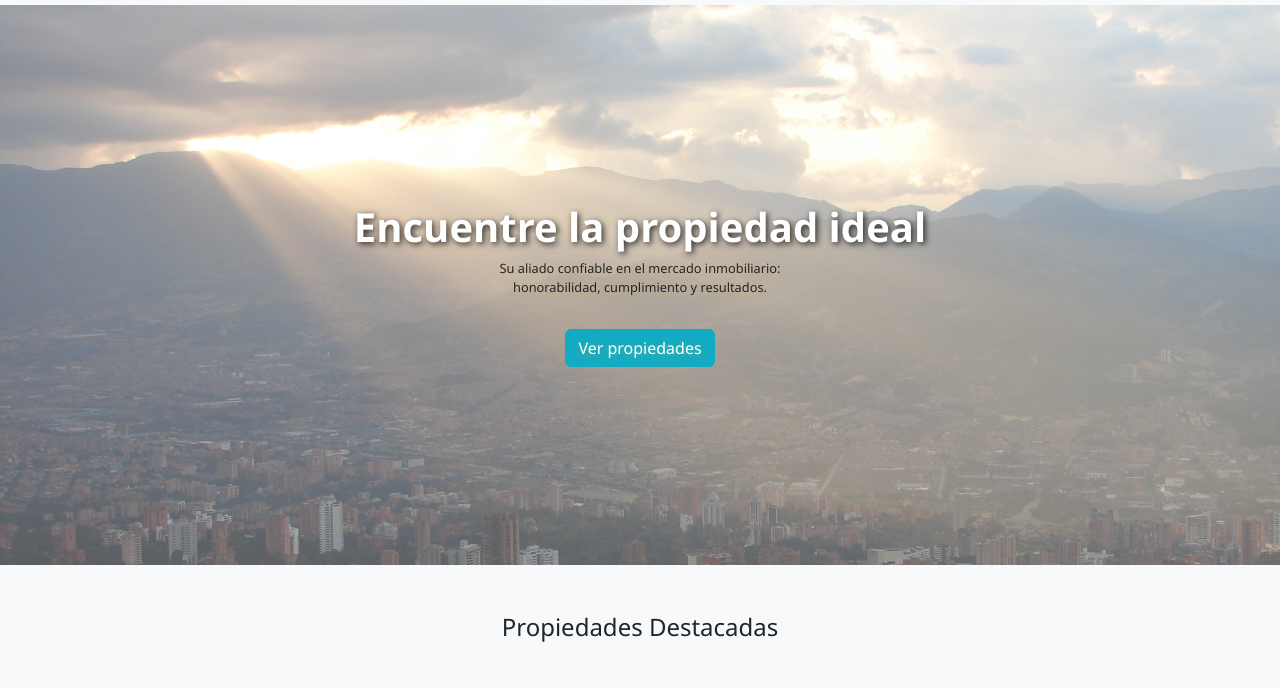
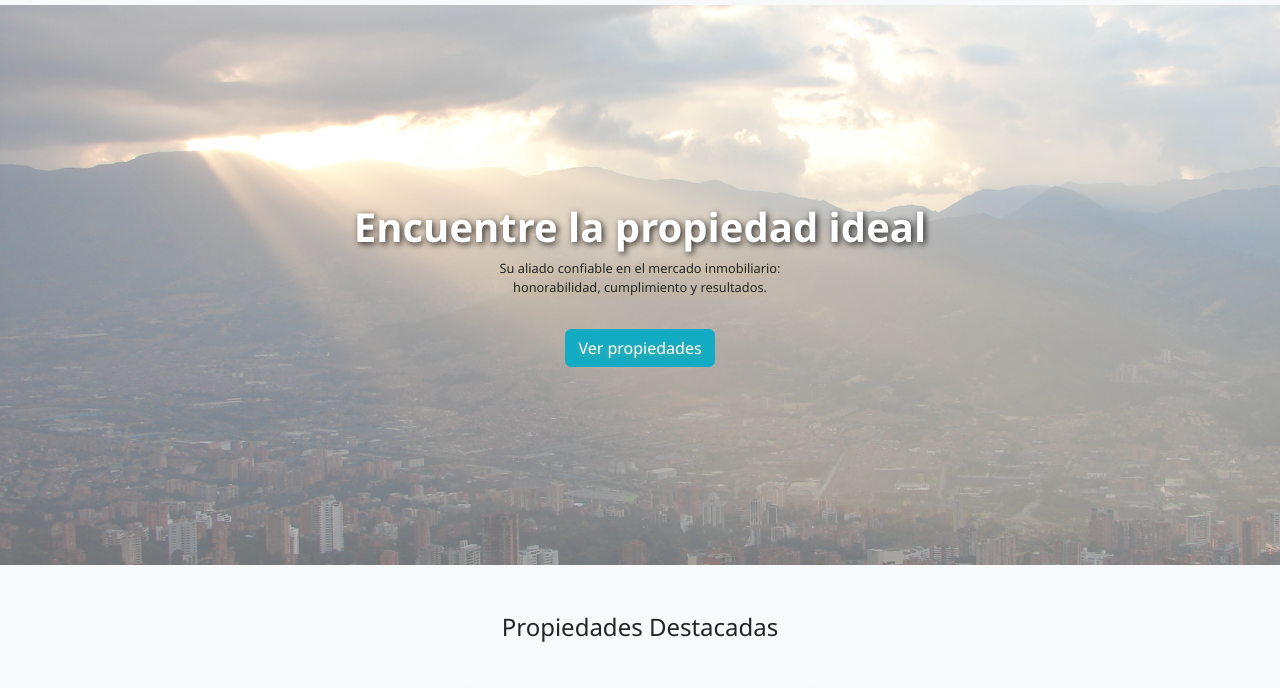
Before and after one commit to DiegoFPZ/paez_r_inmobiliaria, a plain HTML site: page index.html in a window 1280 px wide. Shown: the part 71-759 px from the top of the page. Drawn offline with nearby package versions, Linux system fonts and the light colour scheme.

Commit message:
arreglo hero imagen

```diff
--- a/assets/css/style.css
+++ b/assets/css/style.css
@@ -49,13 +49,13 @@ h6 { font-size: 0.75rem; }
 ======================= */
 .hero-section {
   background:
-    linear-gradient(rgba(255, 255, 255, 0.3), rgba(255, 255, 255, 0.3)),
-    url('/assets/images/general/medellin_atardecer.jpg') no-repeat center center;
+    linear-gradient(rgba(255, 255, 255, 0.4), rgba(255, 255, 255, 0.4)),
+    url('../images/general/medellin_atardecer.jpg') no-repeat center center;
   background-size: cover;
   min-height: 70vh;
   position: relative;
   color: var(--text-main);
-  text-shadow: 0 2px 8px rgba(255, 209, 59, 0.3);
+  text-shadow: 0 2px 6px rgba(255, 209, 59, 0.3);
 }
 
 .hero-section h1 {
```
